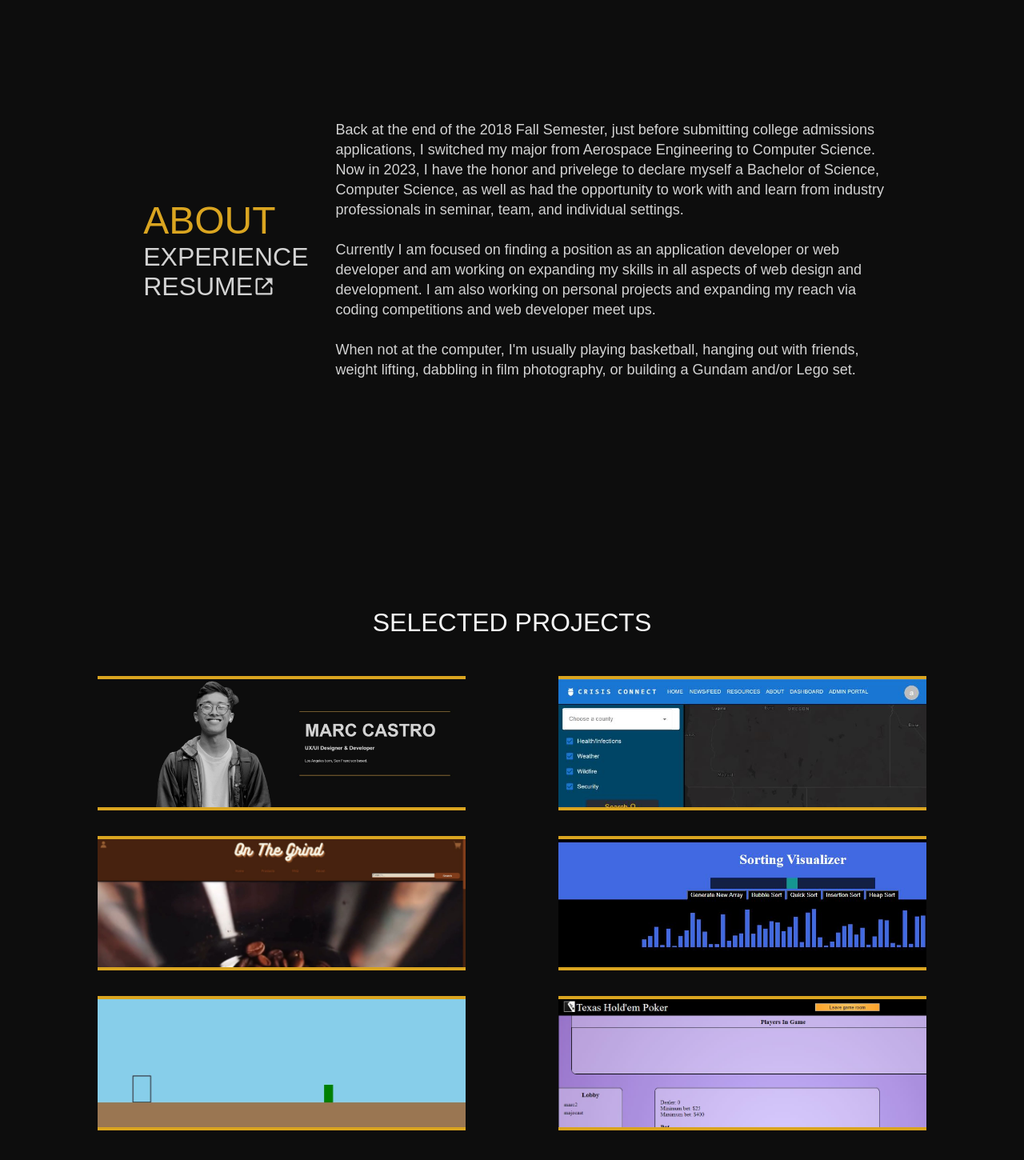
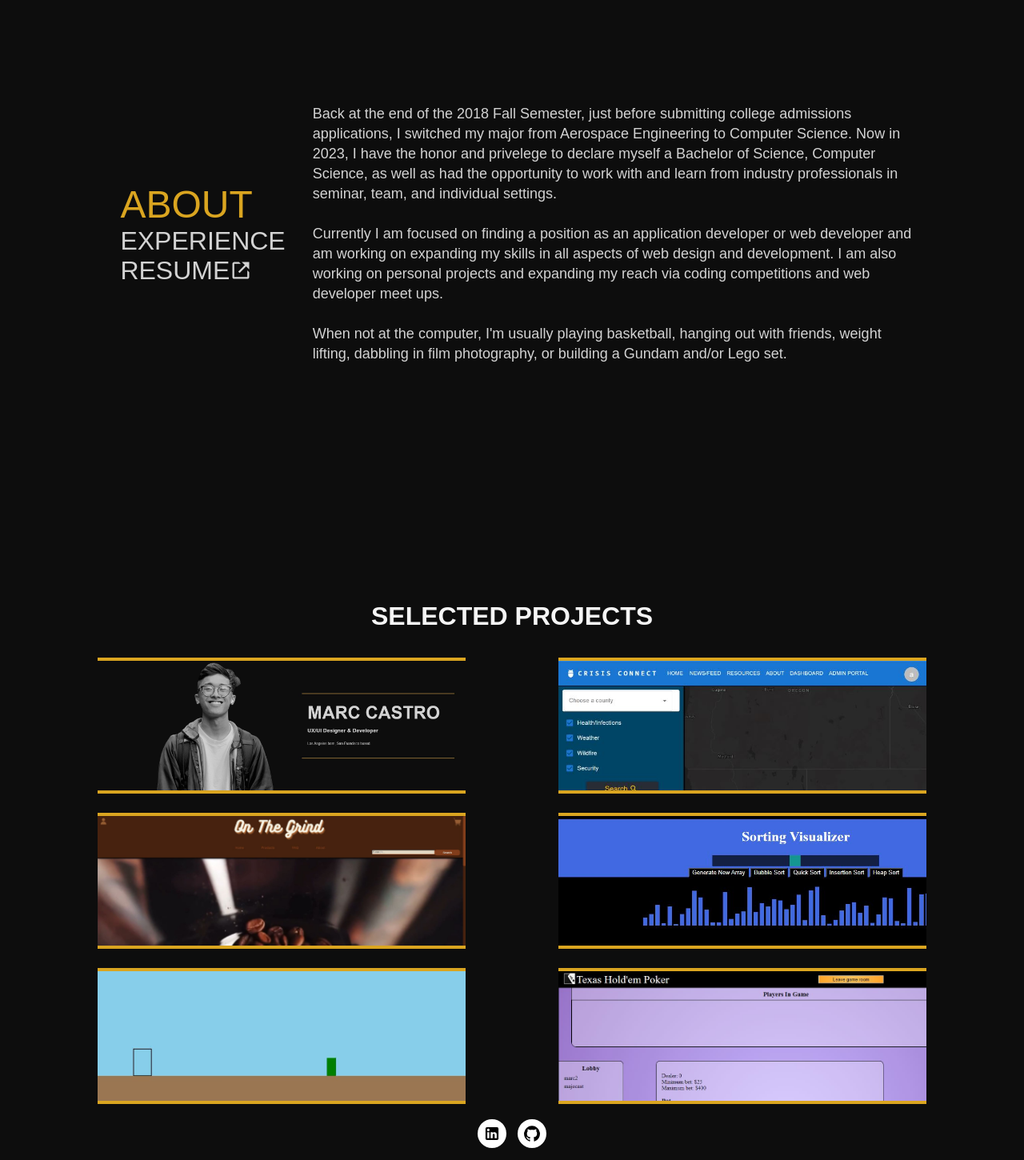
Before and after one commit to majocast/personal-website, a React (Create React App) app in the folder personal-website/: page / in a window 1280 px wide. Shown: the part 880-2330 px from the top of the page at 80% size. Built offline with nearby package versions, Linux system fonts and the light colour scheme.

Commit message:
fix bugs with pc version screen control (v1.0.3)

```diff
--- a/personal-website/src/pages/About.tsx
+++ b/personal-website/src/pages/About.tsx
@@ -5,7 +5,7 @@ import '../styles/About.css';
 
 const Wrapper = styled.div`
   display: flex;
-  height: 100vh;
+  min-height: 95vh;
   flex-direction: column;
   align-items: center;
   justify-content: center;
--- a/personal-website/src/pages/Projects.tsx
+++ b/personal-website/src/pages/Projects.tsx
@@ -5,9 +5,9 @@ import '../styles/Projects.css';
 const Wrapper = styled.div`
   display: flex;
   flex-direction: column;
-  justify-content: center;
+  justify-content: end;
   align-items: center;
-  height: auto;
+  height: 90vh;
   width: 100vw;
 
   @media screen and (max-width: 767px) {
--- a/personal-website/src/styles/About.css
+++ b/personal-website/src/styles/About.css
@@ -1,17 +1,17 @@
 .about-container {
   width: 90%;
-  height: 90%;
+  min-height: 100%;
   display: flex;
   justify-content: center;
   align-items: center;
 }
 
+.about-container div {
+  flex-basis: 65%;
+}
+
 .about-container div:first-child {
   flex-basis: 20%;
-}
-
-.about-container div {
-  flex-basis: 60%;
 }
 
 #about-nav {
@@ -117,7 +117,7 @@
   padding: 0;
   margin-top: 0;
   font-size: 1rem;
-  line-height: 20px;
+  line-height: 1.5rem;
 }
 
 
@@ -136,10 +136,6 @@
     line-height: 20px;
     min-height: 100%;
     justify-content: center;
-  }
-
-  .inner-desc p {
-    font-size: 0.7rem;
   }
 
   #about-nav {
--- a/personal-website/src/styles/Projects.css
+++ b/personal-website/src/styles/Projects.css
@@ -1,17 +1,18 @@
 #grid-container {
   display: grid;
   width: 90%;
+  height: 90%;
   justify-items: center;
   align-items: center;
   grid-template-rows: repeat(3, 1fr);
   grid-template-columns: repeat(2, 1fr);
+  row-gap: 2rem;
 }
 
 #projects > h5 {
   font-size: 2rem;
-  font-weight: 500;
-  padding: 0;
-  margin: 3rem;
+  font-weight: 600;
+  margin-top: 5rem;
 }
 
 .project {
@@ -20,7 +21,7 @@
   display: flex;
   position: relative;
   width: 80%;
-  height: 10rem;
+  height: 100%;
   margin-bottom: 2rem;
   border-top: 4px solid goldenrod;
   border-bottom: 4px solid goldenrod;
```
